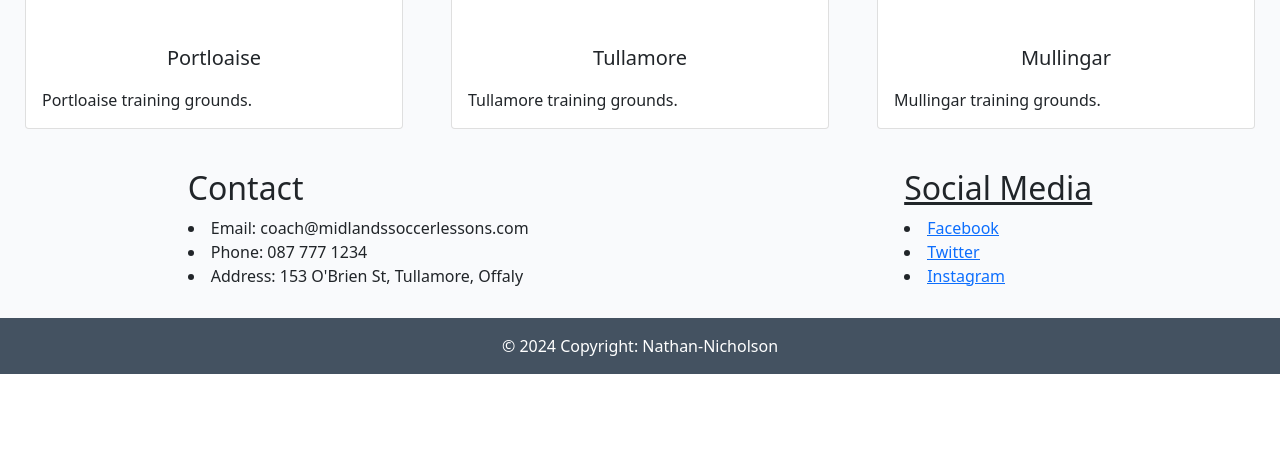
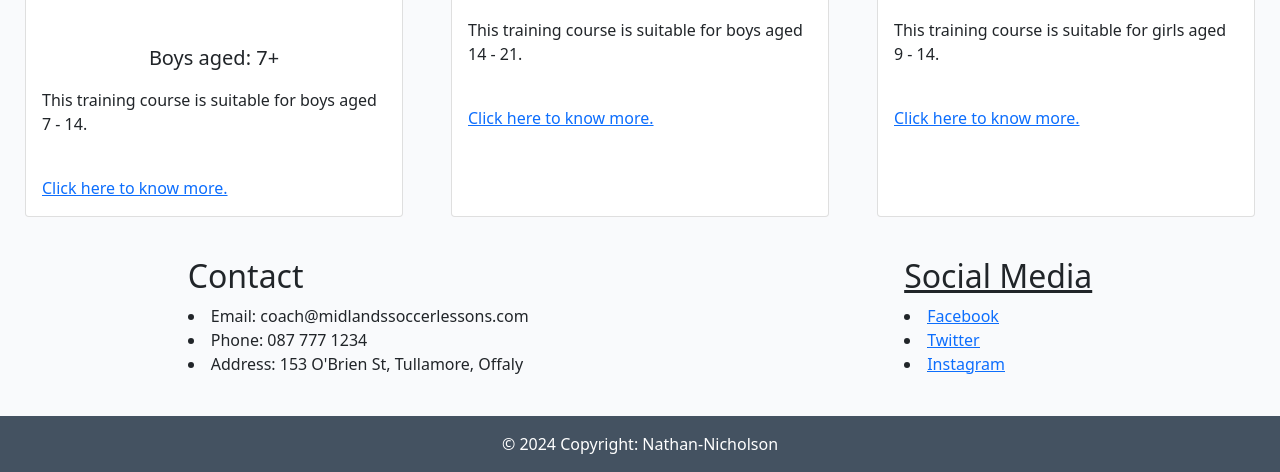
Before and after one commit to nathan-bytecode/midlands-soccer-lessons, a Django app: page / in a window 1280 px wide. Shown: the part 1227-1699 px from the top of the page. Before the commit the page ends 1601 px from the top, so only its background shows below. Run offline with Django 4.2, Linux system fonts and the light colour scheme; some web fonts are replaced.

Commit message:
add images and content to index.html file

```diff
--- a/soccer/templates/soccer/index.html
+++ b/soccer/templates/soccer/index.html
@@ -20,7 +20,7 @@
     <div class="row row-cols-1 row-cols-md-3 g-5">
         <div class="col">
           <div class="card h-100">
-            <img src="#" class="card-img-top"
+            <img src="/static/images/portloaise-complex.jpg" class="card-img-top"
               alt="Portloaise training grounds.">
             <div class="card-body">
               <h5 class="card-title">Portloaise</h5>
@@ -31,7 +31,7 @@
         </div>
         <div class="col">
           <div class="card h-100">
-            <img src="#" class="card-img-top"
+            <img src="/static/images/tullamore-complex.jpg" class="card-img-top"
               alt="Tullamore training grounds.">
             <div class="card-body">
               <h5 class="card-title">Tullamore</h5>
@@ -41,7 +41,7 @@
         </div>
         <div class="col">
           <div class="card h-100">
-            <img src="#" class="card-img-top"
+            <img src="/static/images/mullingar-complex.jpg" class="card-img-top"
               alt="Mullingar training grounds.">
             <div class="card-body">
               <h5 class="card-title">Mullingar</h5>
@@ -62,33 +62,39 @@
     <div class="row row-cols-1 row-cols-md-3 g-5">
         <div class="col">
           <div class="card h-100">
-            <img src="#" class="card-img-top"
-              alt="Portloaise training grounds.">
+            <img src="/static/images/younger-boys-course.jpg" class="card-img-top"
+              alt="Team photo of young boys huddled together in a circle.">
             <div class="card-body">
-              <h5 class="card-title">Portloaise</h5>
+              <h5 class="card-title">Boys aged: 7+</h5>
               <p class="card-text">
-                Portloaise training grounds.</p>
+                This training course is suitable for boys aged 7 - 14.</p>
+              <br>
+              <a href="#">Click here to know more.</a>
             </div>
           </div>
         </div>
         <div class="col">
           <div class="card h-100">
-            <img src="#" class="card-img-top"
-              alt="Tullamore training grounds.">
+            <img src="/static/images/older-boys-course.jpg" class="card-img-top"
+              alt="Team photo of boys receiving an instruction from a coach.">
             <div class="card-body">
-              <h5 class="card-title">Tullamore</h5>
-              <p class="card-text">Tullamore training grounds.</p>
+              <h5 class="card-title">Boys aged 14+</h5>
+              <p class="card-text">This training course is suitable for boys aged 14 - 21.</p>
+              <br>
+              <a href="#">Click here to know more.</a>
             </div>
           </div>
         </div>
         <div class="col">
           <div class="card h-100">
-            <img src="#" class="card-img-top"
-              alt="Mullingar training grounds.">
+            <img src="/static/images/girl-course.jpg" class="card-img-top"
+              alt="Team photo of a coach giving a friendly hand clap gesture to the girls.">
             <div class="card-body">
-              <h5 class="card-title">Mullingar</h5>
+              <h5 class="card-title">Girls aged 9+</h5>
               <p class="card-text">
-                Mullingar training grounds.</p>
+                This training course is suitable for girls aged 9 - 14.</p>
+                <br>
+                <a href="#">Click here to know more.</a>
             </div>
           </div>
         </div>
--- a/static/css/style.css
+++ b/static/css/style.css
@@ -28,7 +28,7 @@ body {
     justify-content: space-around;
     box-sizing: border-box;
     padding-top: 30px;
-    padding-bottom: 30px;
+    padding-bottom: 40px;
 }
 
 /* ----- Index.html page -----*/
```
Also changed, not shown: static/images/girl-course.jpg (added), static/images/mullingar-complex.jpg (added), static/images/older-boys-course.jpg (added), static/images/portloaise-complex.jpg (added), 2 other files.
